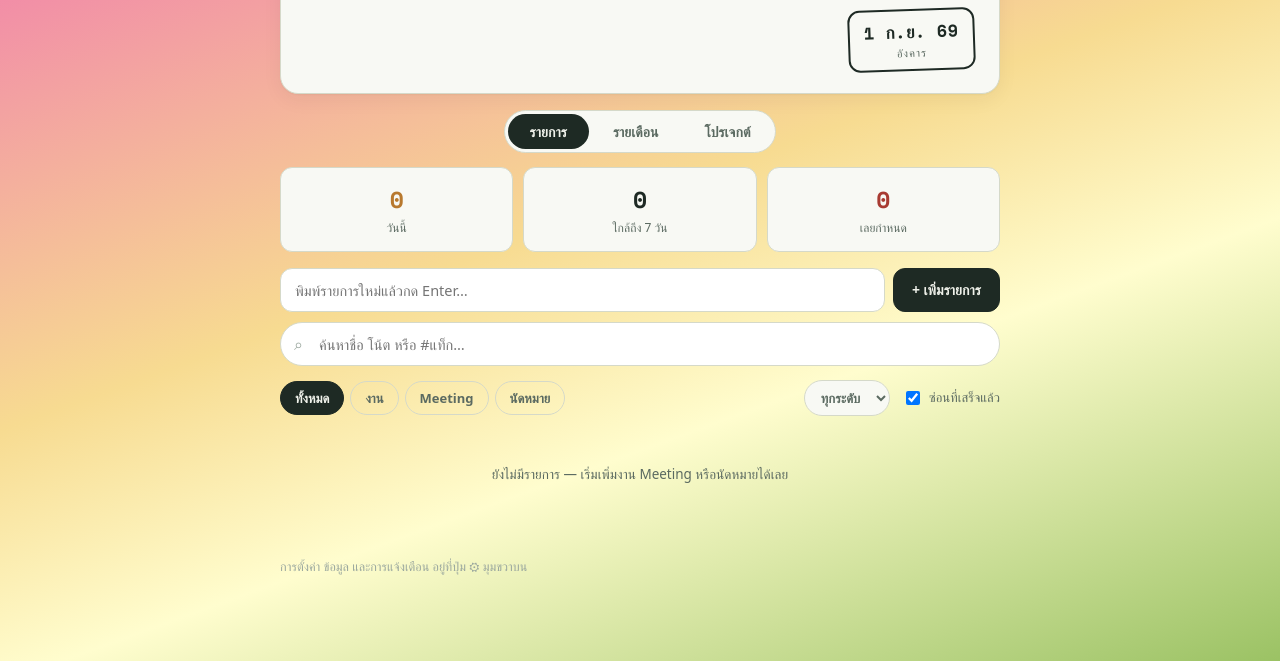
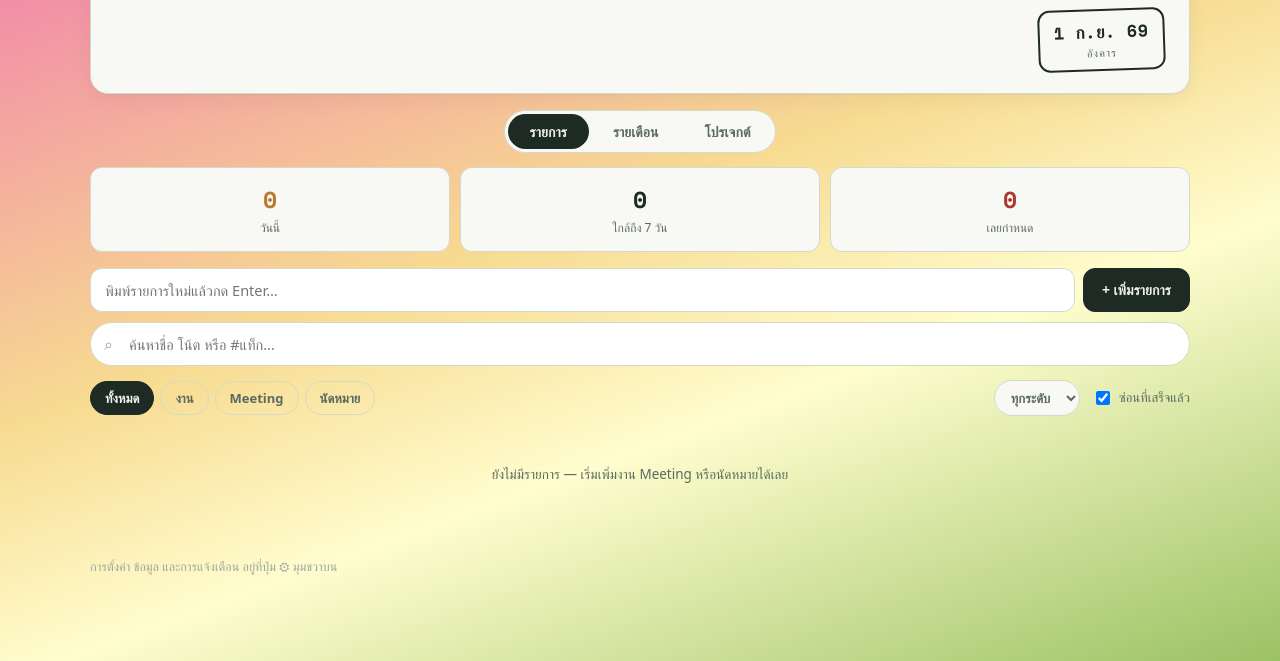
Before and after one commit to ThimeDoro/SNRRPLANNER, a plain HTML site: page index.html in a window 1280 px wide. Shown: the part 139-800 px from the top of the page. Drawn offline with nearby package versions, Linux system fonts and the light colour scheme; a web font is replaced by a local one.

Commit message:
Update index.html

```diff
--- a/index.html
+++ b/index.html
@@ -60,6 +60,13 @@
   }
   .mono{font-family:'Space Mono', monospace;}
   .wrap{max-width:720px;margin:0 auto;}
+  /* ---------- หน้าจอกว้าง (เปิดในคอม) — ขยายพื้นที่ใช้งาน ไม่ให้กองแคบๆ ตรงกลาง ---------- */
+  @media (min-width:900px){
+    .wrap{max-width:960px;}
+  }
+  @media (min-width:1200px){
+    .wrap{max-width:1100px;}
+  }
 
   /* ---------- header ---------- */
   header.card{
```
